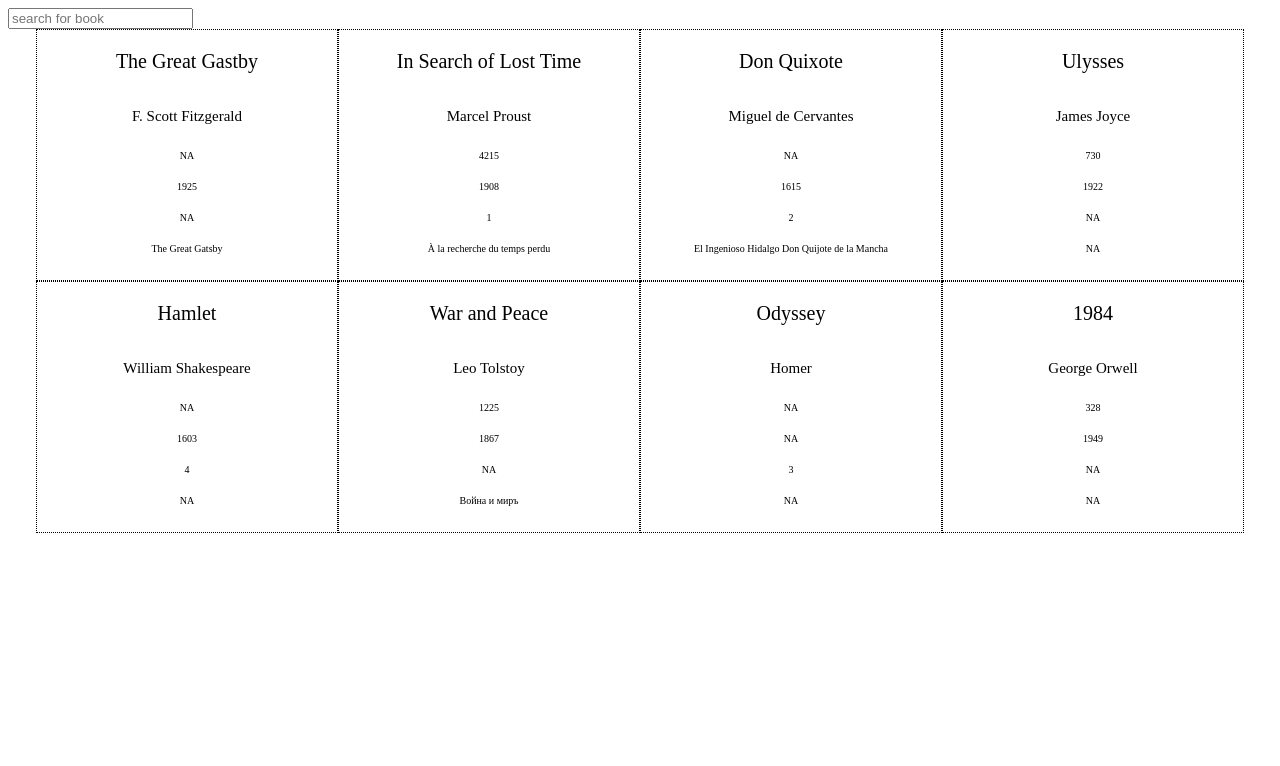
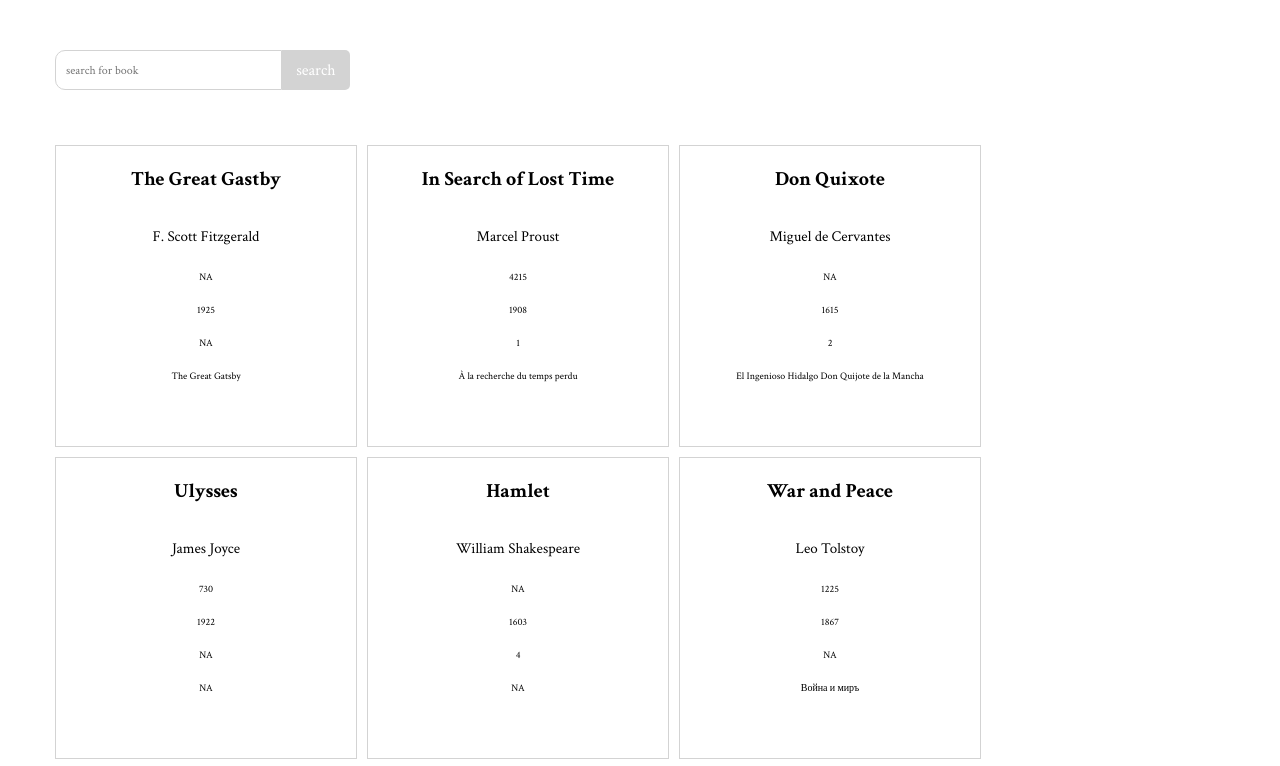
Before and after one commit to berkleyhoran/typescriptlib, a plain HTML site: page index.html in a window 1280 px wide. Shown: the top 766 px of the page. Drawn offline with nearby package versions, Linux system fonts and the light colour scheme.

Commit message:
added styles

```diff
--- a/books.js
+++ b/books.js
@@ -127,7 +127,7 @@ class Library {
         match = [];
         let val = String($(".search").val()).toLowerCase();
         for (let index = 0; index < this.bookshelf.length; index++) {
-            if (this.bookshelf[index].title.toLowerCase().includes(val)) {
+            if (this.bookshelf[index].title.toLowerCase().includes(val) || this.bookshelf[index].author.toLowerCase().includes(val)) {
                 match.push(index);
             }
         }
--- a/index.html
+++ b/index.html
@@ -10,7 +10,10 @@
     <script src="books.js" defer></script>
 </head>
 <body>
-    <input class="search" placeholder="search for book" onchange="findthisbook()" />
+        <div class="searchoptions">
+            <input class="search" placeholder="search for book" onchange="findthisbook()" />
+            <div class="button" id="searchfor" onclick="findthisbook()">search</div>
+        </div>
     <div class="window"></div>
 </body>
 </html>
--- a/main.css
+++ b/main.css
@@ -1,6 +1,14 @@
+@import url('https://fonts.googleapis.com/css?family=Crimson+Text:400,700');
+*{
+    font-family: 'Crimson Text', serif;
+}
+body{
+    margin-left:50px;
+    margin-right:50px;
+}
+
 .window{
     display:flex;
-    justify-content: center;
     align-items: center;
     flex-flow: row;
     width:100%;
@@ -11,11 +19,50 @@
     align-items: center;
     flex-flow:column;
     width:300px;
-    height:250px;
-    border:1px black dotted;
+    height:300px;
+    margin:5px;
+    border: .5px solid lightgray;
+}
+.search{
+    font-size:12px;
+    margin-left:5px;
+    padding:10px;
+    width:300px;
+    border-top-left-radius: 10px;
+    border-bottom-left-radius: 10px;
+    border: .5px solid lightgray;
+    transition: all 0.3s cubic-bezier(.25,.8,.25,1);
+}
+.search:focus{
+    outline:none;
+    border: .5px solid gray;
+}
+.searchoptions{
+    margin-top:50px;
+    margin-bottom:50px;
+    display:flex;
+    flex-flow:row;
+    width:300px;
+}
+.button{
+    width:100px;
+    height:40px;
+    border-top-right-radius: 5px;
+    border-bottom-right-radius: 5px;
+    background-color:lightgrey;
+    color:white;
+    display:flex;
+    justify-content: center;
+    align-items: center;
+    transition: all 0.3s cubic-bezier(.25,.8,.25,1);
+}
+.button:hover{
+    background-color:grey;
+    cursor: pointer;
 }
 .title{
     font-size: 20px;
+    font-weight: 700;
 }
 .author{
     font-size: 15px;
```
Also changed, not shown: 1 other file.
